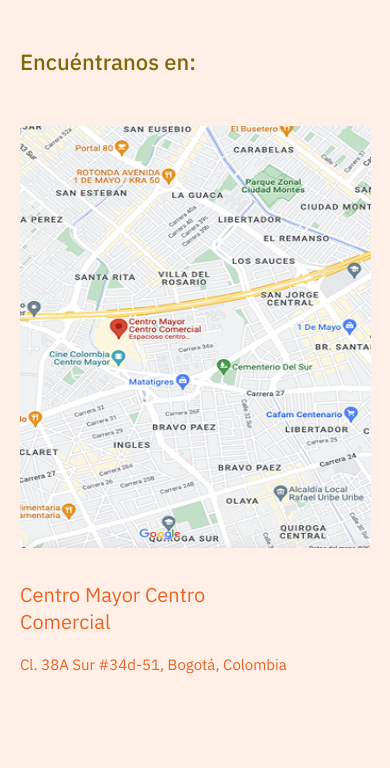
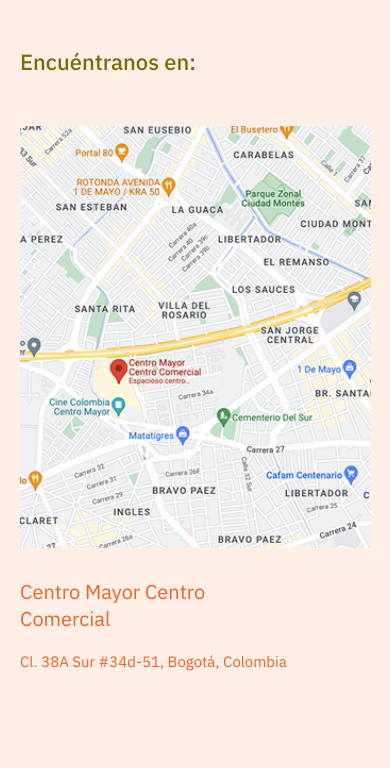
Before and after one commit to Bayronoc/ecoStore, a plain HTML site: page index.html in a window 390 px wide. Shown: the part 3420-4188 px from the top of the page. Drawn offline with Linux system fonts and the light colour scheme.

Commit message:
Responsive de tablet finalizado en la sección de ubicación y todo el proyecto

```diff
--- a/index.html
+++ b/index.html
@@ -299,7 +299,7 @@
 
         <article class="section-location__container">
             <figure class="section-location__map">
-                <img src="./assets/images/ubication-maps-mobile.png" alt="Store location">
+                <div></div>
             </figure>
 
             <p class="section-location__name">Centro Mayor Centro Comercial</p>
--- a/scss/styles.scss
+++ b/scss/styles.scss
@@ -339,9 +339,18 @@ body {
         .section-location__map {
             text-align: center;
 
-            img {
+            div {
+                background-image: url("../assets/images/ubication-maps-mobile.png");
+                background-size: cover;
+                margin: 0 auto;
                 width: 90%;
                 height: 50vh;
+
+                /* Responsive tablets */
+
+                @media (min-width: 768px) {
+                    background-image: url("../assets/images/ubication-maps.jpg");
+                }
             }
         }
 
```
Also changed, not shown: css/styles.css, 1 other file.
